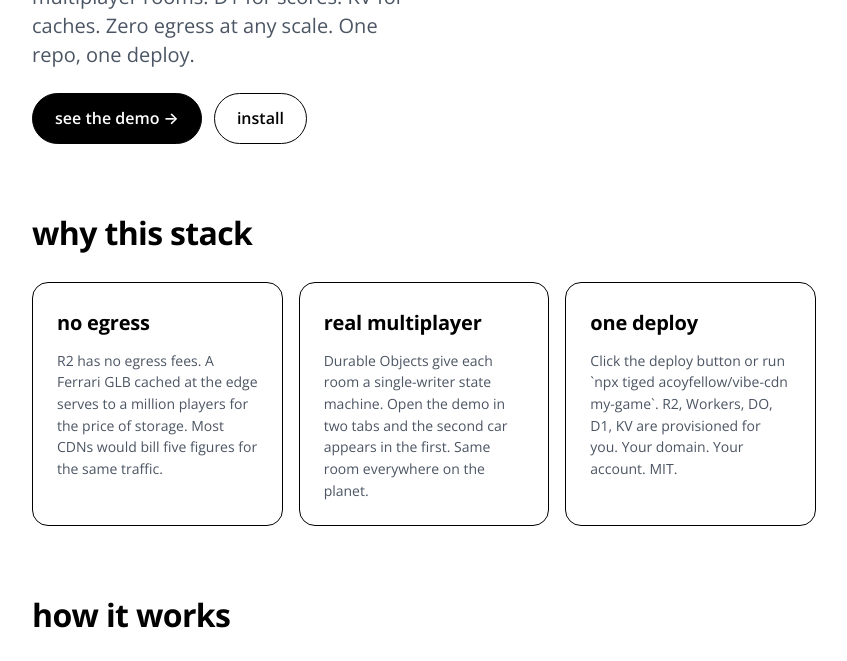
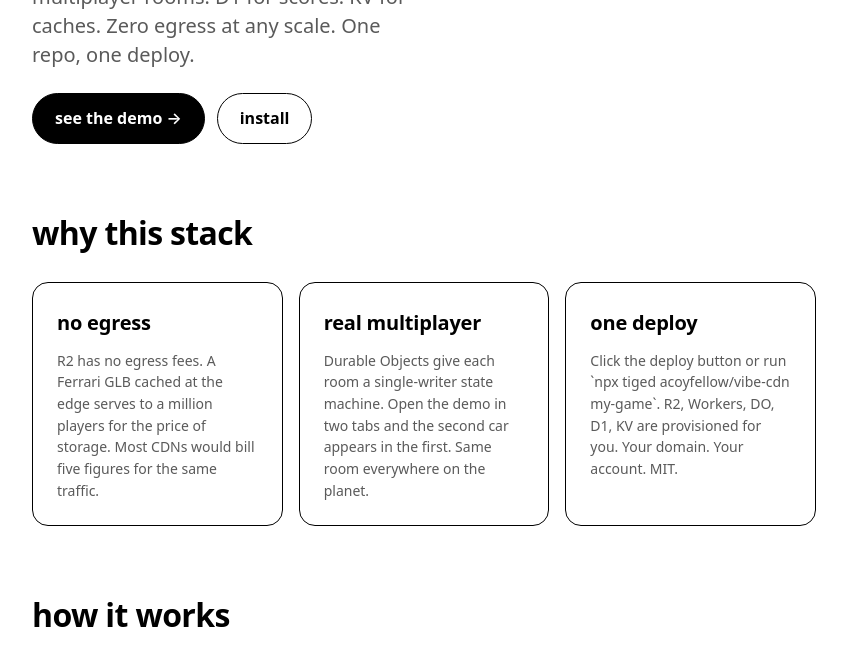
Before and after one commit to acoyfellow/vibe-cdn, a website built with Vite: page app/index.html in a window 1280 px wide. Shown: the part 537-1198 px from the top of the page, without its empty margins (216-1063 px from the left). Built offline with nearby package versions, Linux system fonts and the light colour scheme; files whose address does not match are found by name.

Commit message:
fonts: match developers.cloudflare.com + fix recursive iframe
fonts — matched the cloudflare docs vibe
- Inspected developers.cloudflare.com live tokens: it's Starlight on the
  system font stack, NOT a Kumo/FT-Kunst webfont (those are licensed and
  only on the marketing site). The docs --sl-font is ui-sans-serif/
  system-ui; --sl-font-mono is ui-monospace/SFMono-Regular.
- Adopted that exact stack. No Google Fonts download anymore (removed the
  Open Sans + JetBrains Mono <link> from all 5 html entries) — instant
  paint, native grotesk on every OS.
- Palette sampled from their tokens: --text-primary #383838 (--sl-color-text),
  added --accent #2e69ff (--sl-color-accent, Cloudflare blue) for the one
  permitted accent. Kept black as the structural color (sharper than docs gray).

iframe recursion fix — the real root cause
- The home hero iframe (/embed/arena) was rendering the homepage inside
  itself. cf-cache wasn't it; curl wasn't it.
- Root cause: assets  runs
  BEFORE the worker for navigate requests. A browser iframe sends
  Sec-Fetch-Mode: navigate, so the binding SPA-fell-back /embed/arena to
  index.html (the homepage) before my pretty-route worker code ran. curl
  doesn't send that header, which is why curl always looked fine.
- Fix: wrangler  forces the worker to handle those routes first, then it proxies
  the correct .html via APP_ASSETS.

verified: /embed/arena returns 'vibe-cdn arena' even with iframe headers,
home iframe now mounts the real arena (raceStage + embedWrapper present,
home-hero absent), all 5 routes serve correct titles.

```diff
--- a/app/index.html
+++ b/app/index.html
@@ -28,12 +28,6 @@
     <meta name="twitter:image" content="https://vibe-cdn.coey.dev/og.png" />
 
     <link rel="icon" type="image/svg+xml" href="/favicon.svg" />
-    <link rel="preconnect" href="https://fonts.googleapis.com" />
-    <link rel="preconnect" href="https://fonts.gstatic.com" crossorigin />
-    <link
-      rel="stylesheet"
-      href="https://fonts.googleapis.com/css2?family=Open+Sans:wght@400;500;600;700;800&family=JetBrains+Mono:wght@400;500;600&display=swap"
-    />
   </head>
   <body>
     <div id="app"></div>
--- a/app/src/style.css
+++ b/app/src/style.css
@@ -1,32 +1,41 @@
 /*
- * Codex design system.
+ * Codex design system, tuned to the developers.cloudflare.com vibe.
  *
- *   - Edge-to-edge white canvas.
- *   - Black is the only filled UI color.
- *   - Typography (Open Sans + JetBrains Mono) carries hierarchy.
+ *   - Edge-to-edge white canvas (#fff, same as the docs site).
+ *   - Black is the structural color; one Cloudflare-blue accent (#2e69ff).
+ *   - Cloudflare's exact system font stack (no web-font download).
  *   - Pill geometry on every interactive element.
  *   - No shadows. No gradients. No tinted surfaces. No decorative illustration.
  *   - Semantic color only for state feedback.
  */
 
 :root {
-  /* Palette */
-  --canvas:        #ffffff;
-  --ink:           #000000;
-  --text-primary:  #111827;
-  --text-muted:    #4b5563;
-  --text-soft:     #6b7280;
+  /* Palette — sampled from developers.cloudflare.com design tokens. */
+  --canvas:        #ffffff;  /* --sl-color-bg */
+  --ink:           #000000;  /* structural black (sharper than docs' #383838) */
+  --text-primary:  #383838;  /* --sl-color-text */
+  --text-muted:    #5a5a5a;
+  --text-soft:     #767676;
   --hairline:      #e5e7eb;
   --hairline-soft: #f3f4f6;
+
+  /* The one accent. Cloudflare blue. Used sparingly for links + focus. */
+  --accent:        #2e69ff;  /* --sl-color-accent */
+  --accent-hover:  #1f54d6;
 
   /* Semantic state only — never decorative */
   --success: #16a34a;
   --warning: #d97706;
   --danger:  #dc2626;
 
-  /* Typography */
-  --font-primary: 'Open Sans', system-ui, -apple-system, 'Segoe UI', sans-serif;
-  --font-mono:    'JetBrains Mono', ui-monospace, SFMono-Regular, Menlo, monospace;
+  /* Typography — Cloudflare's modern system font stack. No web-font
+     download: renders the native grotesk on every OS, instant paint.
+     Matches the stack on developers.cloudflare.com. */
+  --font-primary: ui-sans-serif, system-ui, -apple-system, 'Segoe UI', Roboto,
+    'Helvetica Neue', Arial, 'Noto Sans', sans-serif, 'Apple Color Emoji',
+    'Segoe UI Emoji', 'Segoe UI Symbol', 'Noto Color Emoji';
+  --font-mono: ui-monospace, SFMono-Regular, Menlo, Monaco, Consolas,
+    'Liberation Mono', 'Courier New', monospace;
 
   /* Type scale */
   --text-xs:  12px;
```
Also changed, not shown: app/demo.html (+0 -6 lines), app/docs.html (+0 -6 lines), app/embed.html (+0 -6 lines), app/install.html (+0 -6 lines), src/worker/index.ts (+18 -9 lines), 1 other file.
